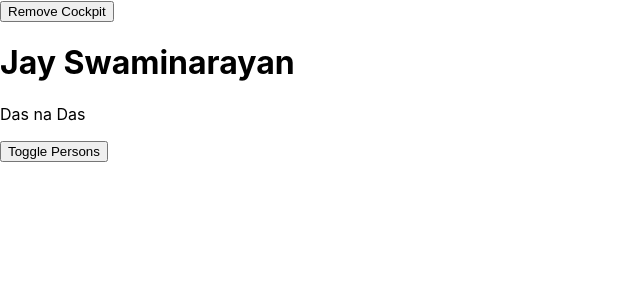
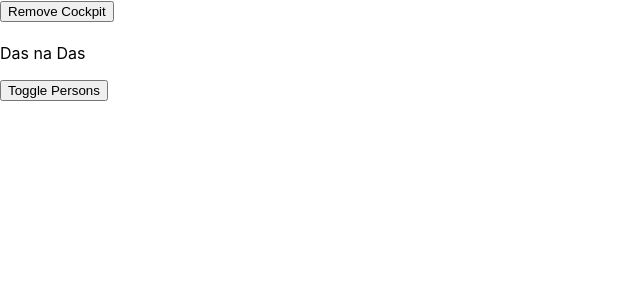
Before and after one commit to apatel369/react-practice-app, a React app: page / in a window 1280 px wide. Shown: the top 300 px of the page, without its empty margins (0-640 px from the left). Built offline with nearby package versions, Linux system fonts and the light colour scheme.

Commit message:
using higher order component

```diff
--- a/src/components/Persons/Person/Person.js
+++ b/src/components/Persons/Person/Person.js
@@ -1,5 +1,4 @@
 import React, { Component, Fragment } from "react";
-import classes from "./Person.css";
 
 class Person extends Component {
   render() {
--- a/src/containers/App.js
+++ b/src/containers/App.js
@@ -2,6 +2,7 @@
 import classes from "./App.css";
 import Persons from "../components/Persons/Persons";
 import Cockpit from "../components/Cockpit/Cockpit";
+import withClass from "../hoc/withClass";
 
 class App extends Component {
   constructor(props) {
@@ -80,7 +81,7 @@
     }
 
     return (
-      <div className={classes.App}>
+      <React.Fragment>
         <button
           onClick={() => {
             this.setState({ showCockpit: false });
@@ -95,9 +96,9 @@
           clicked={this.togglePersonsHandler}
         /> : null}
         {persons}
-      </div>
+      </React.Fragment>
     );
   }
 }
 
-export default App;
+export default withClass(App, classes.App);
--- /dev/null
+++ b/src/hoc/withClass.js
@@ -0,0 +1,11 @@
+import React from 'react';
+
+const withClass = (WrappedComponent, className) =>  {
+    return props => (
+        <div className={className}>
+            <WrappedComponent/>
+        </div>
+    );
+};
+
+export default withClass;
```
